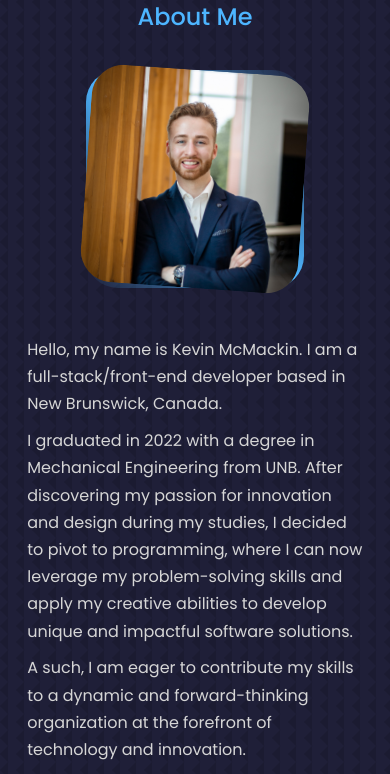
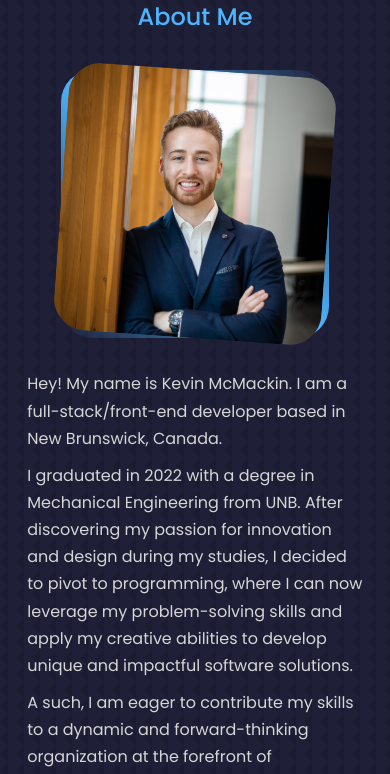
Before and after one commit to kevinmcmackin/react-dev-portfolio, a React (Create React App) app: page / in a window 390 px wide. Shown: the part 774-1548 px from the top of the page. Built offline with nearby package versions, Linux system fonts and the light colour scheme; a web font is replaced by a local one.

Commit message:
fixed about section

```diff
--- a/src/components/about/About.jsx
+++ b/src/components/about/About.jsx
@@ -33,7 +33,7 @@ const About = () => {
                     </div>
                 </div>
                 <p className='about__desc'>
-                    <span>Hello, my name is Kevin McMackin. I am a full-stack/front-end developer based in New Brunswick, Canada. </span>
+                    <span>Hey! My name is Kevin McMackin. I am a full-stack/front-end developer based in New Brunswick, Canada. </span>
                     <p className='about__br'></p>
                     <span>I graduated in 2022 with a degree in Mechanical Engineering from UNB. After discovering my passion for innovation and design during my studies, I decided to pivot to programming, where I can now leverage my problem-solving skills and apply my creative abilities to develop unique and impactful software solutions.</span>
                     <p className='about__br'></p>
--- a/src/components/about/about.css
+++ b/src/components/about/about.css
@@ -1,17 +1,19 @@
 .about__br {
-    height: 0.6rem; /* Change the height value to your desired height */
+    height: 0.6rem;
     display: block;
     content: "";
 }
 
-.about__container {
+.container.about__container {
     display: grid;
-    grid-template-columns: 30% 60%;
-    gap: 10%;
+    grid-template-columns: 3fr 6fr;
+    width: 80%;
+    justify-content: center;
+    align-items: center;
+    gap: 3rem;
 }
 
 .about__me {
-    width: 100%;
     aspect-ratio: 1/1;
     border-radius: 2rem;
     background: linear-gradient(
@@ -20,8 +22,8 @@
         var(--color-primary),
         transparent
     );
-    display: grid;
-    place-items: center;
+    /* height: 22rem; */
+    width: 100%;
 }
 
 .about__me-image {
@@ -37,6 +39,9 @@
 
 .about__desc {
     font-size: 1.1rem;
+    align-items: center;
+    justify-content: center;
+    margin: auto 0;
 }
 
 .about__cards {
@@ -82,14 +87,14 @@
 
 /* ==================== MEDIA QUERIES (MEDIUM DEVICES) ==================== */
 @media screen and (max-width: 1024px) {
-    .about__container {
+    .container.about__container {
         grid-template-columns: 1fr;
         gap: 0;
     }
 
     .about__me {
         width: 50%;
-        margin: 2rem auto 4rem;
+        margin: 0rem auto 3rem;
     }
 
     .about__content p {
@@ -101,11 +106,17 @@
     }
 }
 
+@media screen and (max-width: 900px) {
+    .container.about__container {
+        width: 70%;
+    }
+}
+
 /* ==================== MEDIA QUERIES (SMALL DEVICES) ==================== */
 @media screen and (max-width: 600px) {
     .about__me {
-        width: 65%;
-        margin: 0 auto 3rem;
+        width: 80%;
+        margin: 0 auto 2rem;
     }
 
     .about__cards {
--- a/src/components/education/education.css
+++ b/src/components/education/education.css
@@ -124,6 +124,7 @@ li {
     .container.education__container {
         width: 75%;
         padding-bottom: 2.5rem;
+        background-color: ree;
     }
 
     .education {
```
